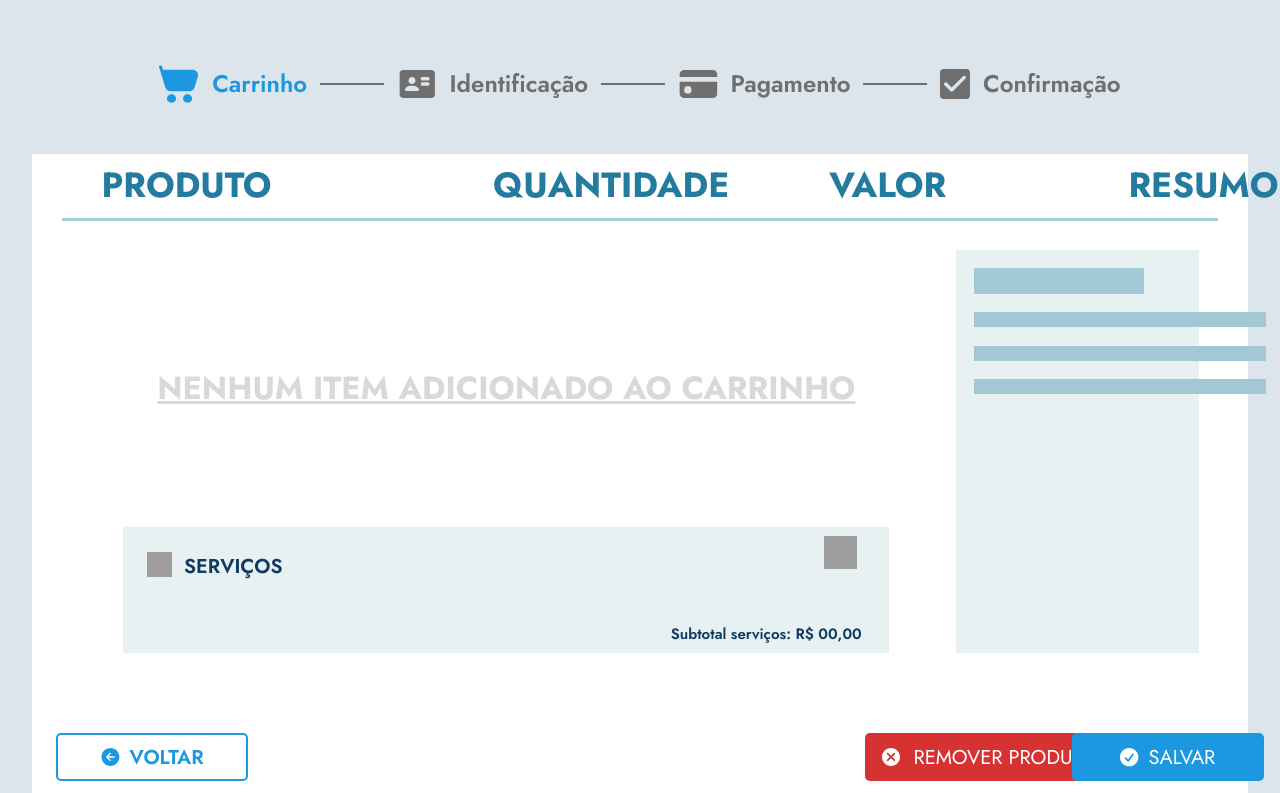
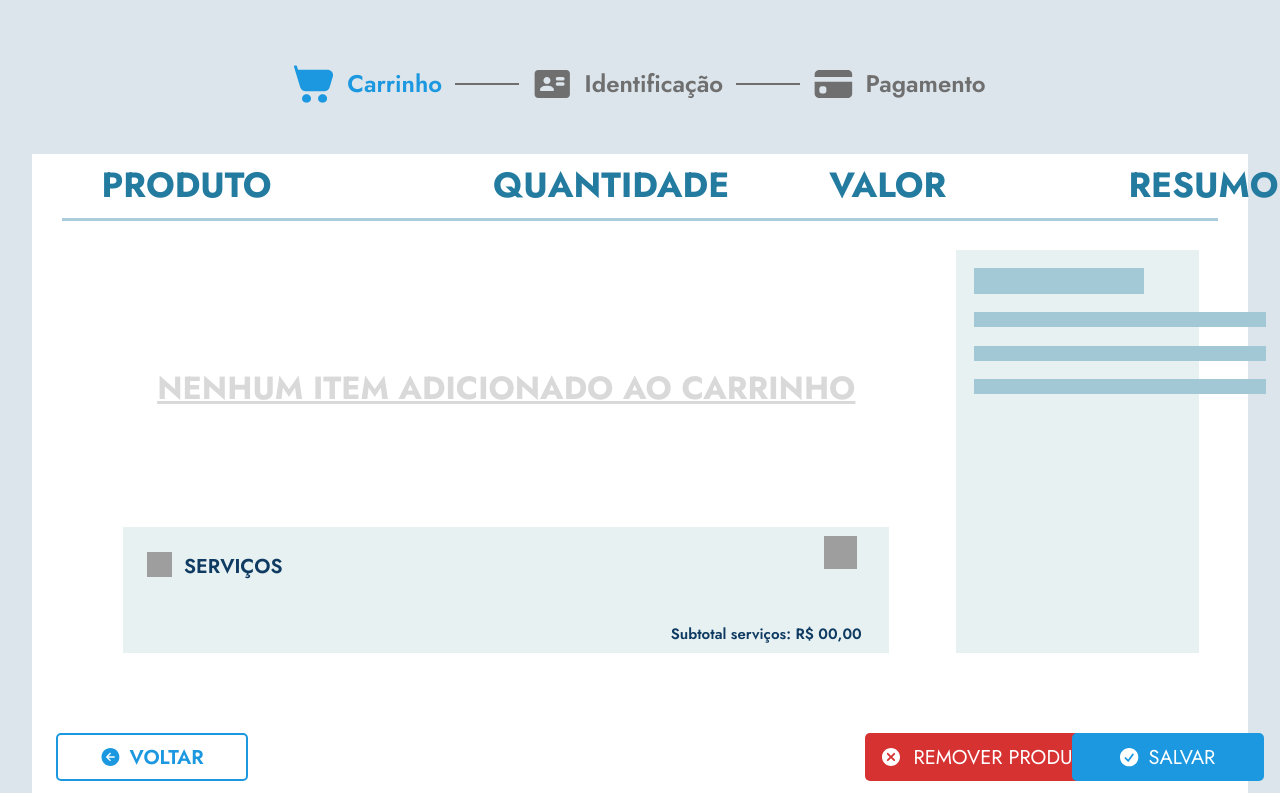
Before and after one commit to SenacINA/INA, a PHP site: page /pages/cliente/carrinho_vazio.php in a window 1280 px wide. Shown: the part 58-851 px from the top of the page. Run offline with PHP 8.4, Linux system fonts and the light colour scheme; grey boxes are pictures that could not be loaded.

Commit message:
sdfgsdfwsd

```diff
--- a/pages/cliente/carrinho_vazio.php
+++ b/pages/cliente/carrinho_vazio.php
@@ -55,19 +55,7 @@
             </svg>
 
             <p class="text-2">Pagamento</p>
-            <hr class="divisoria">
-            <svg viewBox="0 0 16 16" fill="none" xmlns="http://www.w3.org/2000/svg" class="ico-2 check">
-                <g id="Frame" clip-path="url(#clip0_5363_8164)">
-                    <path id="Vector" d="M14.2222 0H1.77778C0.8 0 0 0.8 0 1.77778V14.2222C0 15.2 0.8 16 1.77778 16H14.2222C15.2 16 16 15.2 16 14.2222V1.77778C16 0.8 15.2 0 14.2222 0ZM6.85333 11.8133C6.7711 11.8957 6.67342 11.9611 6.56589 12.0057C6.45836 12.0503 6.34308 12.0733 6.22667 12.0733C6.11025 12.0733 5.99498 12.0503 5.88745 12.0057C5.77991 11.9611 5.68223 11.8957 5.6 11.8133L2.40889 8.62222C2.32659 8.53993 2.26131 8.44223 2.21678 8.33471C2.17224 8.22718 2.14931 8.11194 2.14931 7.99556C2.14931 7.87917 2.17224 7.76393 2.21678 7.65641C2.26131 7.54888 2.32659 7.45118 2.40889 7.36889C2.49118 7.28659 2.58888 7.22131 2.69641 7.17678C2.80393 7.13224 2.91917 7.10931 3.03556 7.10931C3.15194 7.10931 3.26718 7.13224 3.37471 7.17678C3.48223 7.22131 3.57993 7.28659 3.66222 7.36889L6.22222 9.92889L12.3378 3.81333C12.504 3.64713 12.7294 3.55376 12.9644 3.55376C13.1995 3.55376 13.4249 3.64713 13.5911 3.81333C13.7573 3.97954 13.8507 4.20495 13.8507 4.44C13.8507 4.67505 13.7573 4.90046 13.5911 5.06667L6.85333 11.8133Z" fill="currentColor" />
-                </g>
-                <defs>
-                    <clipPath id="clip0_5363_8164">
-                        <rect width="16" height="16" fill="white" />
-                    </clipPath>
-                </defs>
-            </svg>
 
-            <p class="text-2">Confirmação</p>
         </div>
 
         <div class="quadrado">
```
Also changed, not shown: pages/cliente/carrinho_pagamentos.php (+0 -12 lines).
